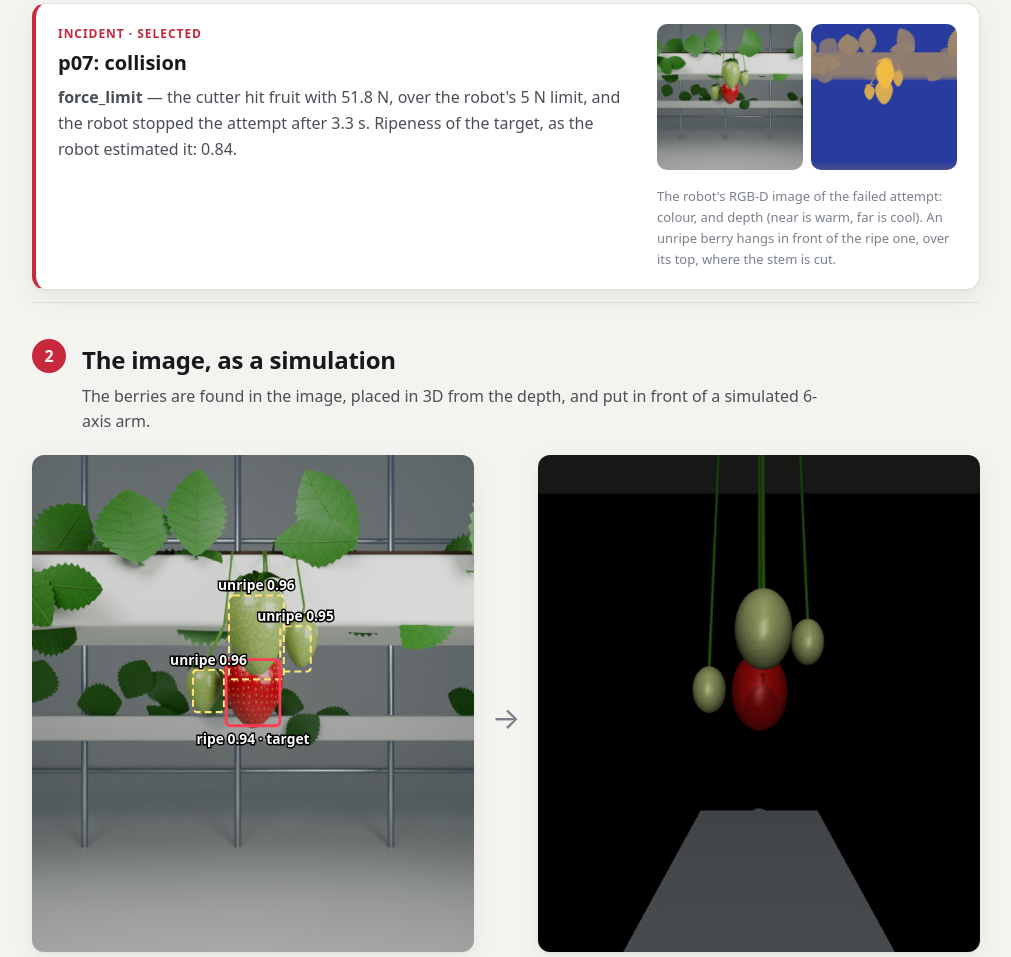
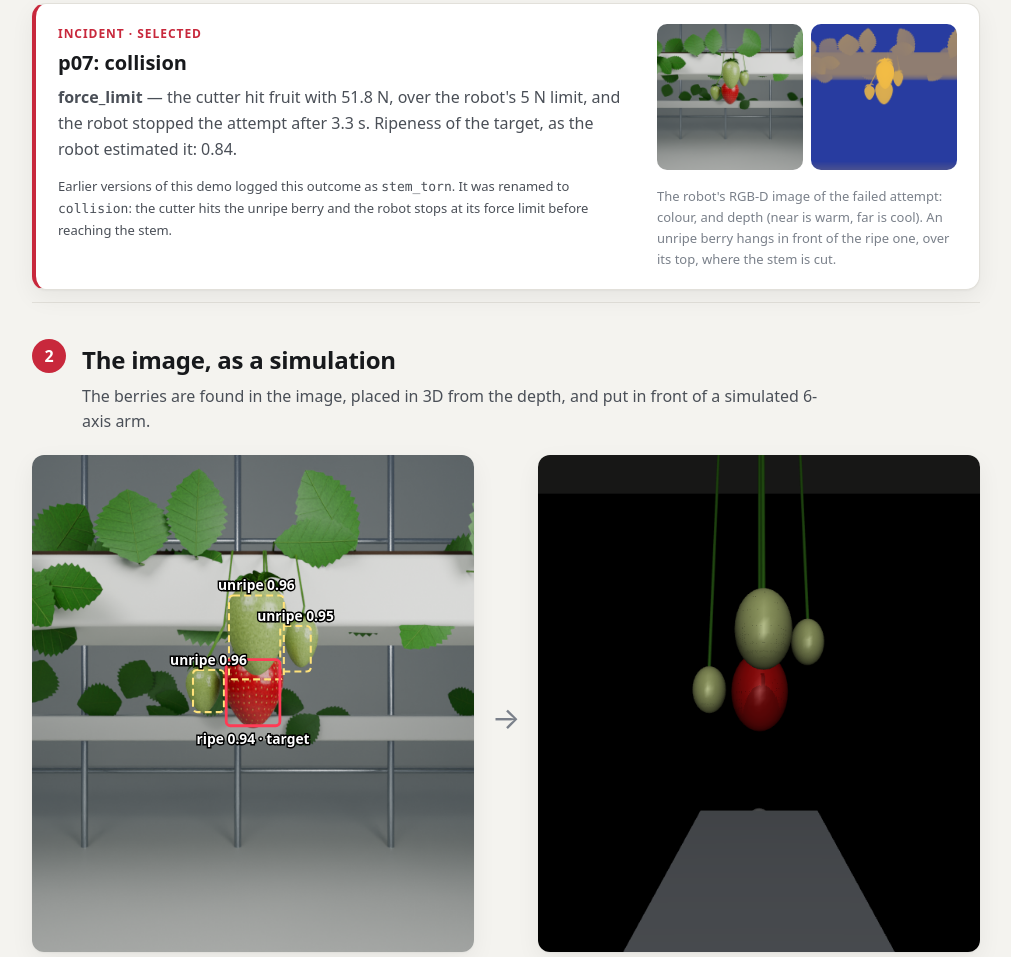
Before and after one commit to klahisaac/strawberry-harvest-bench, a plain HTML site: page web/index.html in a window 1280 px wide. Shown: the part 1826-2783 px from the top of the page, without its empty margins (134-1145 px from the left). Drawn offline with Linux system fonts and the light colour scheme.

Commit message:
Note that the p07 outcome was once called stem_torn

```diff
--- a/web/demo.css
+++ b/web/demo.css
@@ -157,6 +157,7 @@ td.num { font-variant-numeric: tabular-nums; }
 .incident .label { margin: 0; font-size: 12px; text-transform: uppercase; letter-spacing: 0.08em; color: var(--bad); font-weight: 700; }
 .incident h3 { margin: 4px 0 6px; font-size: 20px; }
 .incident .why { margin: 0 0 14px; color: var(--ink-2); }
+.incident .rename-note { margin: 0 0 14px; font-size: 13px; color: var(--ink-2); }
 .timeline { font-family: var(--mono); font-size: 12.5px; background: var(--code-bg); border-radius: 10px; padding: 10px 12px; overflow-x: auto; }
 .timeline div { white-space: pre; }
 .timeline .t { color: var(--muted); }
--- a/web/index.html
+++ b/web/index.html
@@ -47,6 +47,9 @@
         <p class="label">Incident · selected</p>
         <h3 id="incTitle"></h3>
         <p id="incWhy" class="why"></p>
+        <p class="rename-note">Earlier versions of this demo logged this outcome as <code>stem_torn</code>.
+          It was renamed to <code>collision</code>: the cutter hits the unripe berry and the robot stops
+          at its force limit before reaching the stem.</p>
       </div>
       <figure class="photo rgbd">
         <img id="incRgb" alt="The robot's RGB image of the failed attempt">
```
Also changed, not shown: 1 other file.
